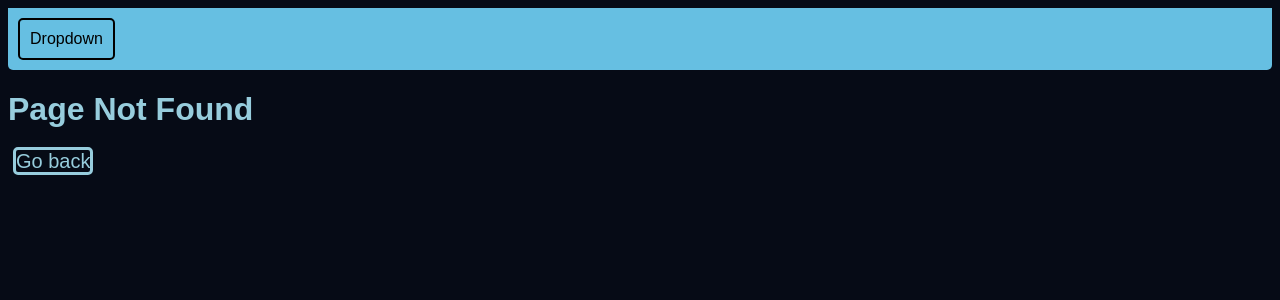
After one commit to HakunamatataAdam/NoteTaker, a Flask app: template templates/404.html in a window 1280 px wide. The commit adds this page. Shown: the top 300 px of the page. Run offline with Flask 3, Linux system fonts and the light colour scheme; the template is opened without the code that fills it, so the values that code supplies are empty.

Commit message:
fixing bugs and making error page

```diff
--- a/main.py
+++ b/main.py
@@ -45,7 +45,6 @@ def index():
 
     return render_template("index.html", results=results)
 
-#Now the cool dynamic route- each image that you click is an anchor tag that
 #passes an id to this route- we then query for THIS item and send just that
 #data to a template.
 @app.route('/login', methods=["GET","POST"])
@@ -59,10 +58,8 @@ def login():
         sql = "SELECT * FROM user WHERE username = ?"
         user = query_db(sql=sql,args=(username,),one=True)
         if user:
-            #we got a user!!
             #check password matches-
             if check_password_hash(user[2],password):
-                #we are logged in successfully
                 #Store the username in the session
                 session['user'] = user
                 flash("Logged in successfully")
@@ -149,7 +146,7 @@ def note(id):
     conn = sqlite3.connect('notetaker.db')
     cur = conn.cursor()
     result=cur.execute(
-        """ SELECT id, body, time, title FROM note WHERE id = ?;""",(id,)
+        """ SELECT title, body, time FROM note WHERE id = ?;""",(id,)
     ).fetchone()
     print(result)
 
@@ -167,5 +164,10 @@ def edit():
     return redirect(url_for('note',id=id))
 
 
+@app.errorhandler(404)
+def error(e):
+    """404 Page"""
+    return render_template('404.html'), 404
+
 if __name__ == "__main__":
     app.run(debug=True)
--- a/static/style.css
+++ b/static/style.css
@@ -49,7 +49,8 @@ label{
   background-color: #01448b;
 }
 .W{
-  color: #46949e;
+  color: rgb(152, 222, 255);
+  text-decoration: none;
 }
 
 h2{
@@ -94,17 +95,30 @@ ab{
 .notepage{
   width:93%;
   text-align: left;
+  font-size: 20px;
   background-color: #d8ffd6;
   padding: 30px;
   border-radius: 3px;
-  /* ridge, solid, hidden*/
-  border-style: ridge;
-  border-color: #60f5a3;
+  border-style: solid;
+  border-color: #3f79cf;
   border-width: 5px;
   color: #000000;
   margin: 10px;
+  text-decoration: none;
+}
 
+.error{
+  color: #97cddd;
+}
 
+.errorh{
+  color: #97cddd ;
+  font-size: 20px;
+  border: solid 3px #97cddd;
+  border-radius: 5px;
+  background-color: #00000000;
+  margin: 5px 5px;
+  text-decoration: none
 }
 
 h3{
@@ -156,9 +170,8 @@ background-color: #7af7a3;
 padding: 5px 10px;
 border-radius: 2px ;
 border: 1px solid #13c9a1;
+}
 
-
-}
 
 
 
@@ -216,7 +229,7 @@ nav{
   height: 100px;
   border-style: hidden;
   border-color: #2f7375;
-  border-image: linear-gradient(90deg, rgb(172, 176, 255), #ff000000) 1;
+  border-image: linear-gradient(120deg, rgb(152, 222, 255), #2824ff) 1;
 border-width: 4px;
 border-style: solid;
 width: 15%;
@@ -228,9 +241,9 @@ width: 15%;
   margin: 10px;
   width: 200px;
   height: 100px;
-  border-style: hidden;
+  border-style: solid;
   border-color: #090796;
-  border-image: linear-gradient(90deg, rgb(172, 176, 255), #ff000000) 1;
+  border-image: linear-gradient(-120deg, rgb(152, 222, 255), #2824ff) 1;
 border-width: 4px;
 border-style: solid;
 width: 15%;
--- /dev/null
+++ b/templates/404.html
@@ -0,0 +1,5 @@
+{% extends "base.html" %}
+{% block content %}
+<h1 class="error">Page Not Found</h1>
+<p><a href="{{ url_for('index') }}" class="errorh"> Go back</a></p>
+{% endblock %}
--- a/templates/note.html
+++ b/templates/note.html
@@ -16,10 +16,10 @@
     <div class="notepage">
         {{result}}
         <div>
-            <form action="/edit" method="post">
+            <e><form action="/edit" method="post">
                 <input type="text" name="body" value="{{result[1]}}">
                 <input type="hidden" name="id" value="{{result[0]}}">
-                <input type="submit" value="edit" class="edit">
+                <input type="submit" value="edit" class="edit"></e>
             </form>
         </div>
     </div>
```
Also changed, not shown: notetaker.db.
